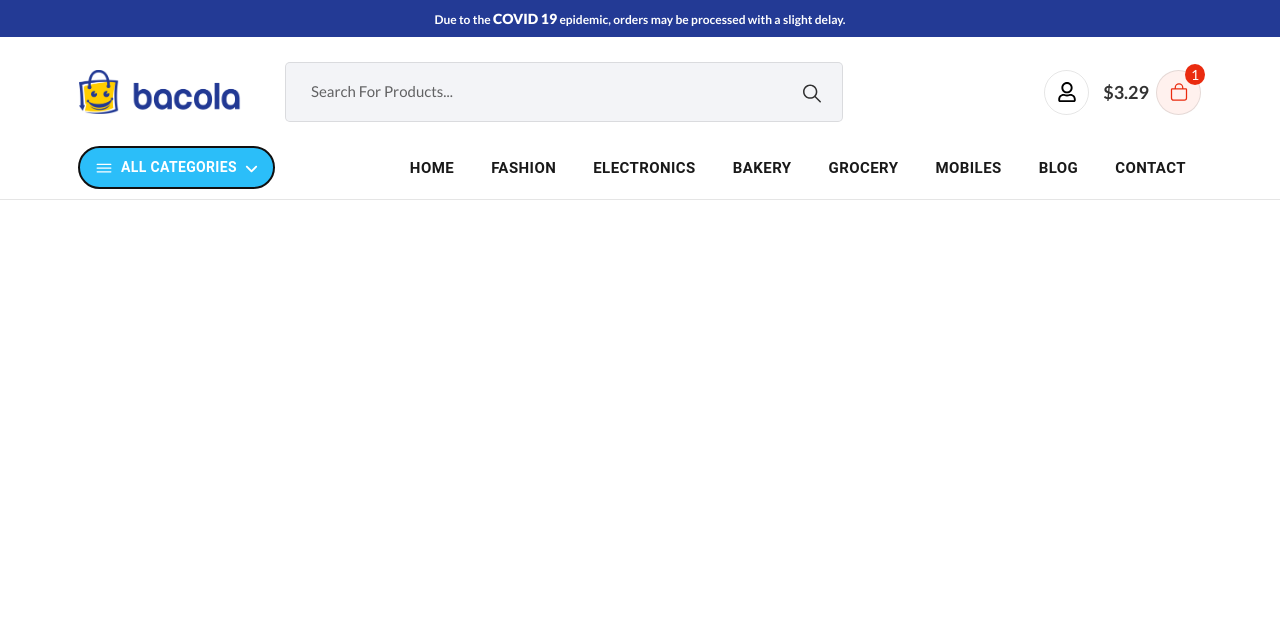
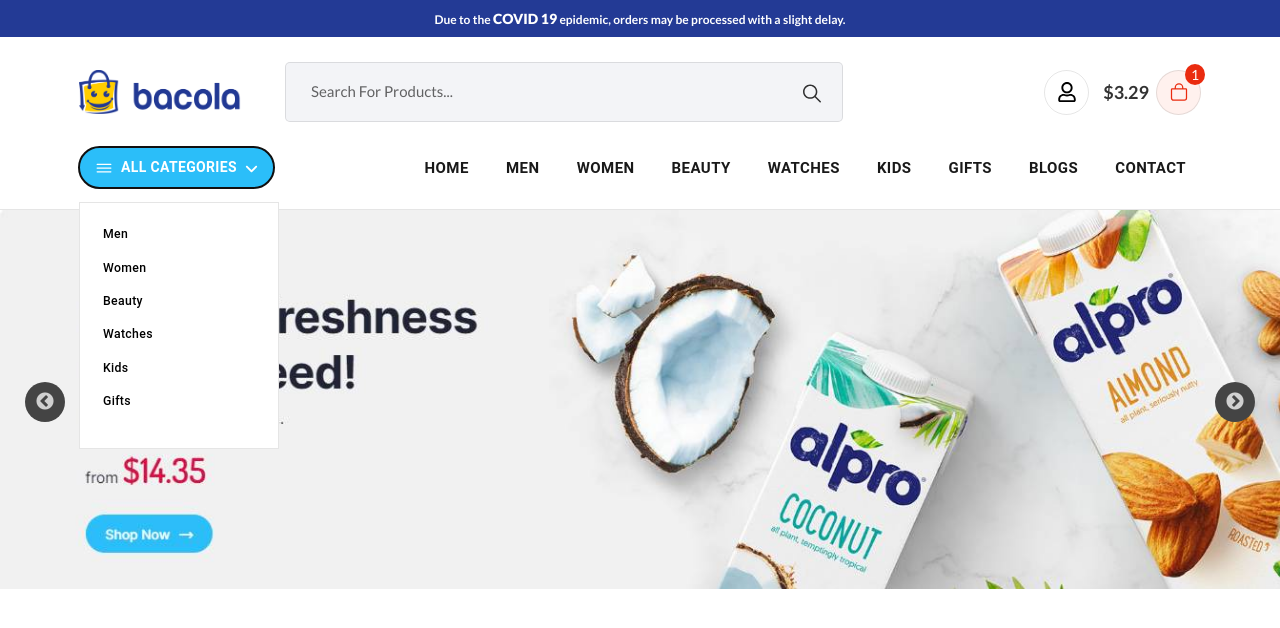
Before and after one commit to Adnan-Shaikh-web/Ecommerce, a React (Vite) app: page / in a window 1280 px wide. Both pictures are taken after a click on the button "ALL CATEGORIES". Shown: the top 628 px of the page. Built offline with nearby package versions, Linux system fonts and the light colour scheme; no server answers.

Commit message:
Commit Five. Worked on submenu headings and started working on the homepage

```diff
--- a/package.json
+++ b/package.json
@@ -21,6 +21,8 @@
     "react-dom": "^18.3.1",
     "react-icons": "^5.3.0",
     "react-router-dom": "^6.26.2",
+    "react-slick": "^0.30.2",
+    "slick-slider": "^1.8.2",
     "styled-components": "^6.1.13"
   },
   "devDependencies": {
--- a/src/App.css
+++ b/src/App.css
@@ -1,5 +1,6 @@
 @import url("https://fonts.googleapis.com/css2?family=Lato:ital,wght@0,100;0,300;0,400;0,700;0,900;1,100;1,300;1,400;1,700;1,900&display=swap");
-
+@import url("https://cdnjs.cloudflare.com/ajax/libs/slick-carousel/1.8.1/slick.min.css");
+@import url("https://cdnjs.cloudflare.com/ajax/libs/slick-carousel/1.8.1/slick-theme.min.css");
 * {
   margin: 0px;
   padding: 0px;
@@ -48,7 +49,7 @@
 
 .headerWrapper {
   border-bottom: 1px solid rgba(0, 0, 0, 0.1);
-  padding-bottom: 10px;
+  /* padding-bottom: 10px; */
 }
 
 .headerWrapper .top-strip {
@@ -237,6 +238,49 @@
   flex: 0 0 80%;
 }
 
+nav .navPart1 .catWrapper {
+  position: relative;
+}
+
+nav .navPart1 .catWrapper .sidebarNav {
+  width: 100%;
+  height: 0px;
+  opacity: 0;
+  background: #fff;
+  position: absolute;
+  top: 136%;
+  left: 0px;
+  border: 1px solid rgba(0, 0, 0, 0.1);
+  padding: 15px 0px;
+  transition: all 0.2s;
+  visibility: hidden;
+  overflow: hidden;
+  z-index: 2;
+}
+
+nav .navPart1 .catWrapper .sidebarNav.open {
+  height: auto;
+  opacity: 1;
+  visibility: inherit;
+}
+
+nav .navPart1 .catWrapper .sidebarNav ul li {
+  width: 100%;
+  list-style-type: none;
+  padding: 0px 15px;
+}
+
+nav .navPart1 .catWrapper .sidebarNav ul li button {
+  color: #000;
+  width: 100%;
+  justify-content: flex-start;
+  text-transform: capitalize;
+}
+
+nav .navPart1 .catWrapper .sidebarNav ul li button:hover {
+  background: transparent;
+}
+
 nav .allCatTab {
   background: #2bbef9;
   padding: 8px 15px !important;
@@ -265,6 +309,10 @@
   margin-bottom: 0px;
 }
 
+nav .navPart2 ul li {
+  padding-bottom: 20px;
+}
+
 nav .navPart2 ul li a {
   text-decoration: none;
 }
@@ -290,3 +338,73 @@
   background: #f0faff;
   color: #2bbef9;
 }
+
+nav .navPart2 ul li {
+  position: relative;
+}
+
+nav .navPart2 ul li .submenu {
+  position: absolute;
+  top: 150%;
+  left: 0px;
+  min-width: 200px;
+  background: #fff;
+  opacity: 0;
+  visibility: hidden;
+  transition: all 0.2s ease-in-out;
+  z-index: 1;
+}
+
+nav .navPart2 ul li .submenu a {
+  display: block;
+  width: 100%;
+}
+
+nav .navPart2 ul li .submenu a button {
+  width: 100%;
+  justify-content: flex-start;
+  border-radius: 0px;
+  text-transform: capitalize;
+  font-weight: 600;
+}
+
+nav .navPart2 ul li .submenu a button:hover {
+  background: #f1f1f1;
+}
+
+nav .navPart2 ul li:hover .submenu {
+  opacity: 1;
+  visibility: inherit;
+  top: 100%;
+}
+
+/* HomeBanner Section */
+.homeBannerSection {
+  position: relative;
+  overflow: hidden;
+}
+
+.homeBannerSection * {
+  outline: none;
+}
+
+.homeBannerSection .slick-arrow {
+  position: absolute;
+  top: 50%;
+  transform: translateY(-50%);
+  z-index: 100;
+  display: flex;
+  align-items: center;
+  justify-content: center;
+  width: 40px;
+  height: 40px;
+  background: #444444;
+  border-radius: 100%;
+}
+
+.homeBannerSection .slick-arrow.slick-prev {
+  left: 25px;
+}
+.homeBannerSection .slick-arrow.slick-next {
+  right: 25px;
+}
--- a/src/Components/Header/Navigation/index.jsx
+++ b/src/Components/Header/Navigation/index.jsx
@@ -1,4 +1,4 @@
-import React from 'react'
+import React, { useState } from 'react'
 import { Button } from '@mui/material';
 import { IoIosMenu } from 'react-icons/io';
 import { FaAngleDown } from 'react-icons/fa6';
@@ -6,31 +6,83 @@
 
 
 const Navigation = () => {
+
+    const [isOpenSidebarVal, setIsOpenSidebarVal] = useState(false);
+
     return (
         <nav className="container">
             <div className="row">
                 <div className="col-sm-2 navPart1">
-                    <Button className='allCatTab align-items-center'>
-                        <span className='icon1 mr-2'><IoIosMenu /></span>
-                        <span className="text">ALL CATEGORIES</span>
-                        <span className='icon2 ml-2'><FaAngleDown /></span>
-                    </Button>
+                    <div className="catWrapper">
+                        <Button className='allCatTab align-items-center' onClick={() => { setIsOpenSidebarVal(!isOpenSidebarVal) }}>
+                            <span className='icon1 mr-2'><IoIosMenu /></span>
+                            <span className="text">ALL CATEGORIES</span>
+                            <span className='icon2 ml-2'><FaAngleDown /></span>
+                        </Button>
+
+                        <div className={`sidebarNav ${isOpenSidebarVal === true ? 'open' : ''}`}>
+                            <ul>
+                                <li>
+                                    <Link to='/' ><Button>men</Button></Link>
+                                </li>
+                                <li>
+                                    <Link to='/' ><Button>women</Button></Link>
+                                </li>
+                                <li>
+                                    <Link to='/' ><Button>beauty</Button></Link>
+
+                                </li>
+                                <li>
+                                    <Link to='/' ><Button>watches</Button></Link>
+
+                                </li>
+                                <li>
+                                    <Link to='/' ><Button>kids</Button></Link>
+
+                                </li>
+                                <li>
+                                    <Link to='/' ><Button>gifts</Button></Link>
+
+                                </li>
+                            </ul>
+                        </div>
+                    </div>
 
                 </div>
                 <div className="col-sm-10 navPart2 d-flex align-items-center">
                     <ul className="list list-inline ml-auto">
-                        <li className="list-inline-item"><Link to='/' ><Button>Home</Button> </Link></li>
-                        <li className="list-inline-item"><Link to='/' ><Button> Fashion</Button></Link></li>
-                        <li className="list-inline-item"><Link to='/' ><Button>Electronics</Button></Link></li>
-                        <li className="list-inline-item"><Link to='/' ><Button> Bakery</Button></Link></li>
-                        <li className="list-inline-item"><Link to='/' ><Button> Grocery</Button></Link></li>
-                        <li className="list-inline-item"><Link to='/' ><Button> Mobiles</Button></Link></li>
-                        <li className="list-inline-item"><Link to='/' ><Button>Blog</Button></Link></li>
-                        <li className="list-inline-item"><Link to='/' ><Button>Contact</Button></Link></li>
+                        <li className="list-inline-item">
+                            <Link to='/' ><Button>Home</Button> </Link>
+                        </li>
+                        <li className="list-inline-item">
+                            <Link to='/' ><Button> men</Button></Link>
+                            <div className="submenu shadow">
+                                <Link to='/' ><Button>clothing</Button></Link>
+                                <Link to='/' ><Button>footwear</Button></Link>
+                                <Link to='/' ><Button>watches</Button></Link>
+                            </div>
+                        </li>
+                        <li className="list-inline-item"><Link to='/' ><Button>women</Button></Link>
+                            <div className="submenu shadow">
+                                <Link to='/' ><Button>clothing</Button></Link>
+                                <Link to='/' ><Button>footwear</Button></Link>
+                                <Link to='/' ><Button>watches</Button></Link>
+                            </div></li>
+                        <li className="list-inline-item"><Link to='/' ><Button> beauty</Button></Link>
+                            <div className="submenu shadow">
+                                <Link to='/' ><Button>clothing</Button></Link>
+                                <Link to='/' ><Button>footwear</Button></Link>
+                                <Link to='/' ><Button>watches</Button></Link>
+                            </div></li>
+                        <li className="list-inline-item"><Link to='/' ><Button> watches</Button></Link></li>
+                        <li className="list-inline-item"><Link to='/' ><Button> kids</Button></Link></li>
+                        <li className="list-inline-item"><Link to='/' ><Button>gifts</Button></Link></li>
+                        <li className="list-inline-item"><Link to='/' ><Button>blogs</Button></Link></li>
+                        <li className="list-inline-item"><Link to='/' ><Button>contact</Button></Link></li>
                     </ul>
                 </div>
             </div>
-        </nav>
+        </nav >
     )
 }
 
--- /dev/null
+++ b/src/Components/HomeBanner/index.jsx
@@ -0,0 +1,37 @@
+import React from 'react'
+import Slider from "react-slick";
+import slide1 from '../../assets/images/slideBanner1.jpg'
+import slide2 from '../../assets/images/slideBanner2.jpg'
+
+const HomeBanner = () => {
+    var settings = {
+        dots: false,
+        infinite: true,
+        speed: 500,
+        slidesToShow: 1,
+        slidesToScroll: 1,
+        arrows: true,
+        autoplay: true
+    };
+    return (
+        <div className="homeBannerSection">
+            <Slider {...settings}>
+                <div className="item">
+                    <img src={slide1} className='w-100' />
+                </div>
+                <div className="item">
+                    <img src={slide2} className='w-100' />
+                </div>
+                <div className="item">
+                    <img src={slide1} className='w-100' />
+                </div>
+                <div className="item">
+                    <img src={slide2} className='w-100' />
+                </div>
+            </Slider>
+
+        </div>
+    )
+}
+
+export default HomeBanner
--- a/src/Pages/Home/index.jsx
+++ b/src/Pages/Home/index.jsx
@@ -1,8 +1,11 @@
 
 import React from 'react'
+import HomeBanner from '../../Components/HomeBanner';
 
 const Home = () => {
+
     return <>
+        <HomeBanner />
     </>
 
 }
```
Also changed, not shown: 1 other file (tests, documents, lock files or other folders).
